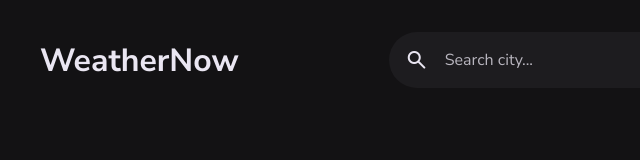
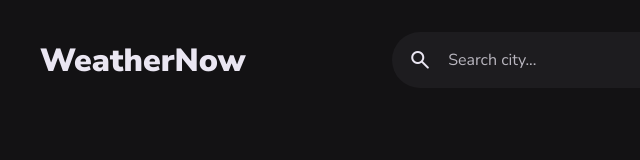
Before and after one commit to Pranjal-Jamuar/weatherApp, a plain HTML site: page index.html in a window 1280 px wide. Shown: the full height of the page, 0-640 px from the left. Drawn offline with Linux system fonts and the light colour scheme.

Commit message:
Update styles.css
some cleanup done

```diff
--- a/assets/css/styles.css
+++ b/assets/css/styles.css
@@ -97,6 +97,10 @@ button {
 a {
   color: inherit;
   text-decoration: none;
+}
+
+a > h1 {
+  font-weight: 900;
 }
 
 img {
```
